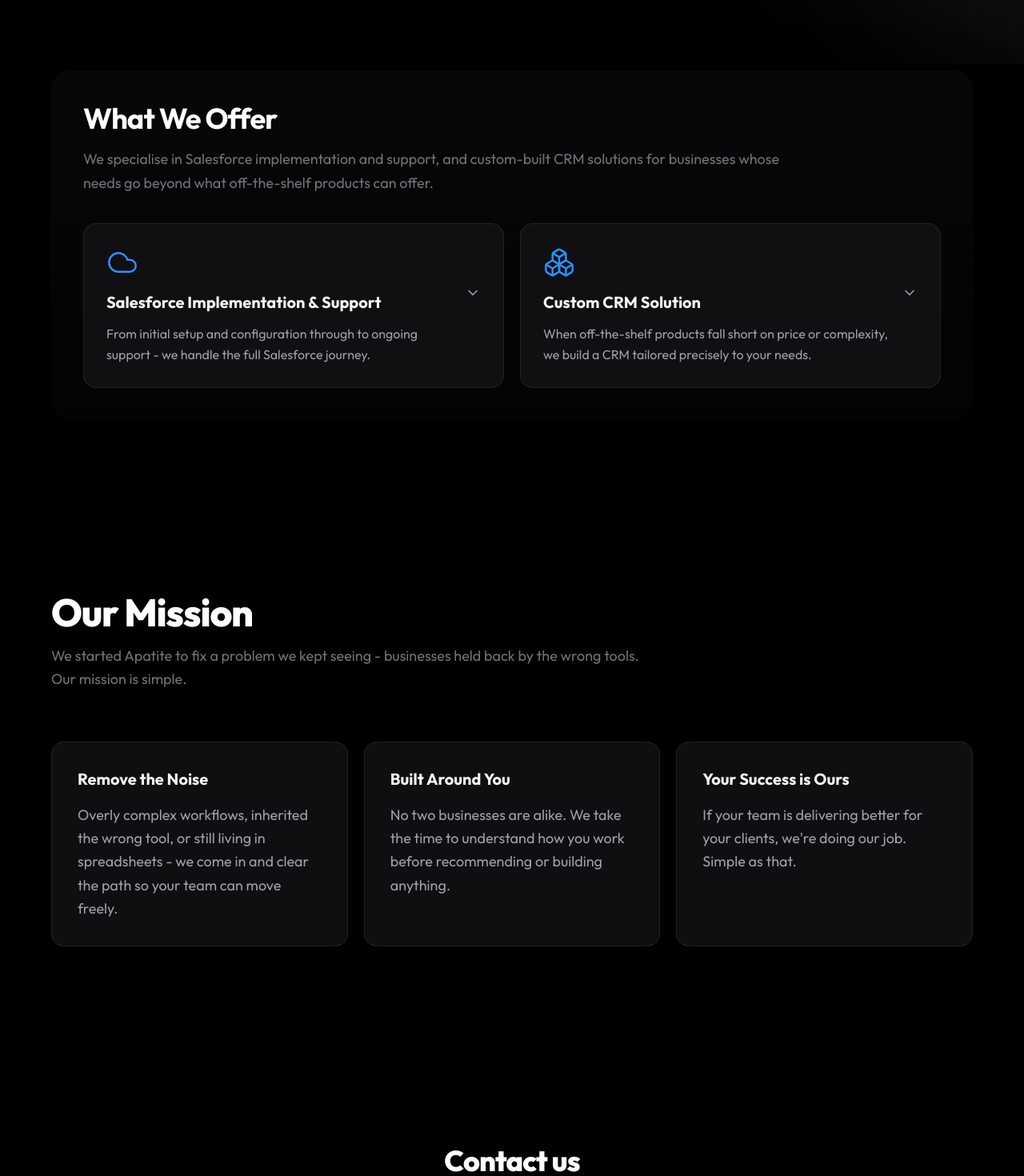
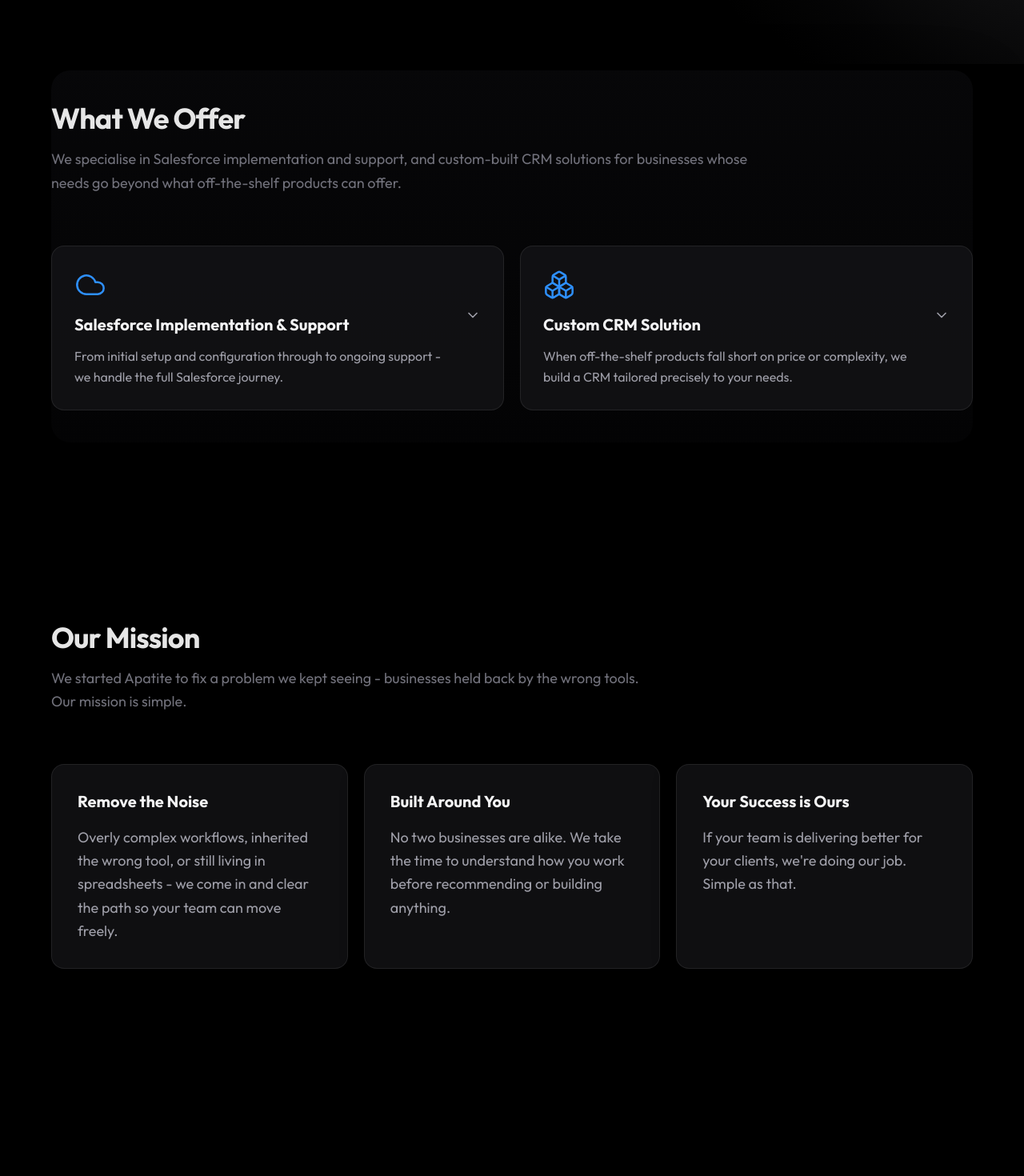
Before and after one commit to auraniestudio/apatite, a React (Vite) app: page / in a window 1280 px wide. Shown: the part 720-2190 px from the top of the page at 80% size. Built offline with nearby package versions, Linux system fonts and the light colour scheme.

Commit message:
section typo

```diff
--- a/src/components/sections/ContactSection.tsx
+++ b/src/components/sections/ContactSection.tsx
@@ -1,6 +1,7 @@
 import { useState } from "react";
 import { Send } from "lucide-react";
 import { useRevealOnScroll } from "../../hooks/useRevealOnScroll";
+import { sectionH2Class } from "../../sectionTypography";
 
 type ContactSectionProps = {
   endpoint: string;
@@ -20,11 +21,11 @@
     >
       <div className="mx-auto max-w-6xl">
         <h2
-          className={`animate-on-scroll mb-12 text-center text-3xl font-extrabold tracking-tight text-white sm:mb-16 sm:text-4xl ${formRef.visible ? "is-visible" : ""}`}
+          className={`animate-on-scroll ${sectionH2Class} ${formRef.visible ? "is-visible" : ""}`}
         >
           Contact us
         </h2>
-        <div className="grid gap-12 lg:grid-cols-2 lg:items-stretch lg:gap-16">
+        <div className="mt-16 grid gap-12 lg:grid-cols-2 lg:items-stretch lg:gap-16">
           <div
             className={`animate-on-scroll flex h-full min-h-0 flex-col ${formRef.visible ? "is-visible" : ""}`}
             style={{ transitionDelay: "80ms" }}
--- a/src/components/sections/HeroSection.tsx
+++ b/src/components/sections/HeroSection.tsx
@@ -1,6 +1,7 @@
 import { ArrowDown, Boxes, ChevronDown, Cloud } from "lucide-react";
 import type { LucideIcon } from "lucide-react";
 import { useEffect, useLayoutEffect, useRef, useState } from "react";
+import { sectionH2Class, sectionIntroClass } from "../../sectionTypography";
 
 const ACCENT = "text-accent";
 
@@ -221,18 +222,18 @@
 
         <div
           id="what-we-offer"
-          className="mt-20 w-full scroll-mt-28 rounded-3xl bg-gradient-to-b from-zinc-950/75 to-zinc-950/35 p-8 text-left shadow-[0_30px_80px_rgba(0,0,0,0.45)] backdrop-blur-sm sm:mt-28 sm:p-10"
+          className="mt-20 w-full scroll-mt-28 rounded-3xl bg-gradient-to-b from-zinc-950/75 to-zinc-950/35 py-8 text-left shadow-[0_30px_80px_rgba(0,0,0,0.45)] backdrop-blur-sm sm:mt-28 sm:py-10"
         >
-          <h2 className="text-3xl font-bold tracking-tight text-white sm:text-4xl">
+          <h2 className={sectionH2Class}>
             What We Offer
           </h2>
-          <p className="mt-4 max-w-4xl text-base leading-relaxed text-zinc-500 sm:text-lg">
+          <p className={sectionIntroClass}>
             We specialise in Salesforce implementation and support, and custom-built
             CRM solutions for businesses whose needs go beyond what off-the-shelf
             products can offer.
           </p>
 
-          <ul className="mt-9 grid gap-5 sm:grid-cols-2 sm:items-start">
+          <ul className="mt-16 grid gap-5 sm:grid-cols-2 sm:items-start">
             {WHAT_WE_OFFER_ITEMS.map((item) => {
               const OfferIcon = item.icon;
               return (
--- a/src/components/sections/MissionSection.tsx
+++ b/src/components/sections/MissionSection.tsx
@@ -1,18 +1,19 @@
 import { useRevealOnScroll } from "../../hooks/useRevealOnScroll";
+import { sectionH2Class, sectionIntroClass } from "../../sectionTypography";
 
 export function MissionSection() {
   const missionRef = useRevealOnScroll<HTMLElement>();
 
   return (
-    <section className="px-5 py-24 sm:px-12 sm:py-30" ref={missionRef.ref}>
+    <section className="px-5 py-24 sm:px-8 sm:py-32" ref={missionRef.ref}>
       <div className="mx-auto max-w-6xl">
         <h2
-          className={`animate-on-scroll text-4xl font-extrabold tracking-tight text-white sm:text-5xl ${missionRef.visible ? "is-visible" : ""}`}
+          className={`animate-on-scroll ${sectionH2Class} ${missionRef.visible ? "is-visible" : ""}`}
         >
           Our Mission
         </h2>
         <p
-          className={`animate-on-scroll mt-4 max-w-1xl text-base leading-relaxed text-zinc-500 sm:text-lg ${missionRef.visible ? "is-visible" : ""}`}
+          className={`animate-on-scroll ${sectionIntroClass} ${missionRef.visible ? "is-visible" : ""}`}
           style={{ transitionDelay: "80ms" }}
         >
           We started Apatite to fix a problem we kept seeing - businesses held back by the wrong tools.
--- /dev/null
+++ b/src/sectionTypography.ts
@@ -0,0 +1,6 @@
+/** Shared section titles and intro blurbs — aligned across What We Offer, Mission, Contact */
+export const sectionH2Class =
+  "text-left text-3xl font-bold tracking-tight text-white/90 sm:text-4xl";
+
+export const sectionIntroClass =
+  "mt-4 max-w-4xl text-base leading-relaxed text-zinc-500 sm:text-lg";
```
Also changed, not shown: 1 other file (tests, documents, lock files or other folders).
